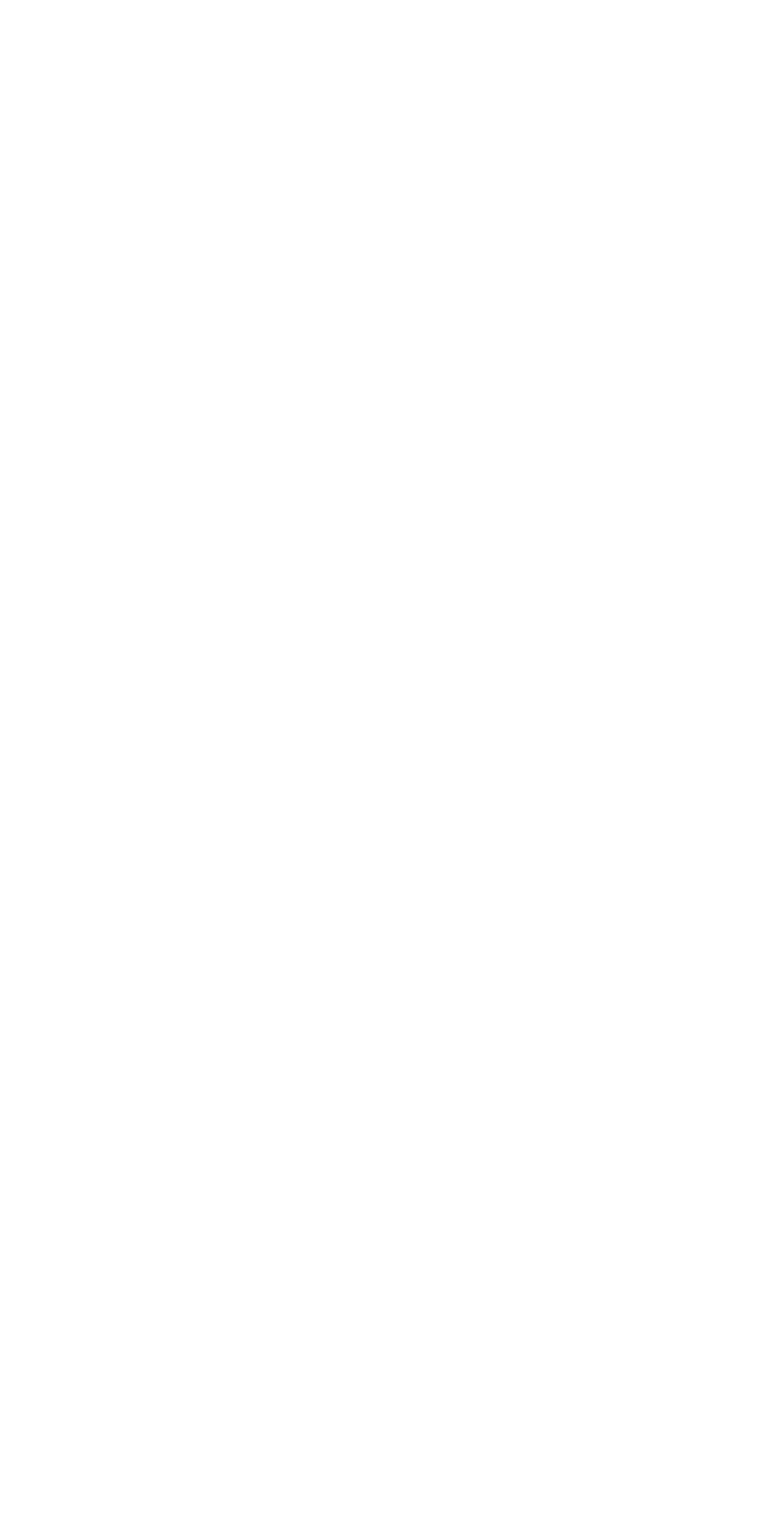
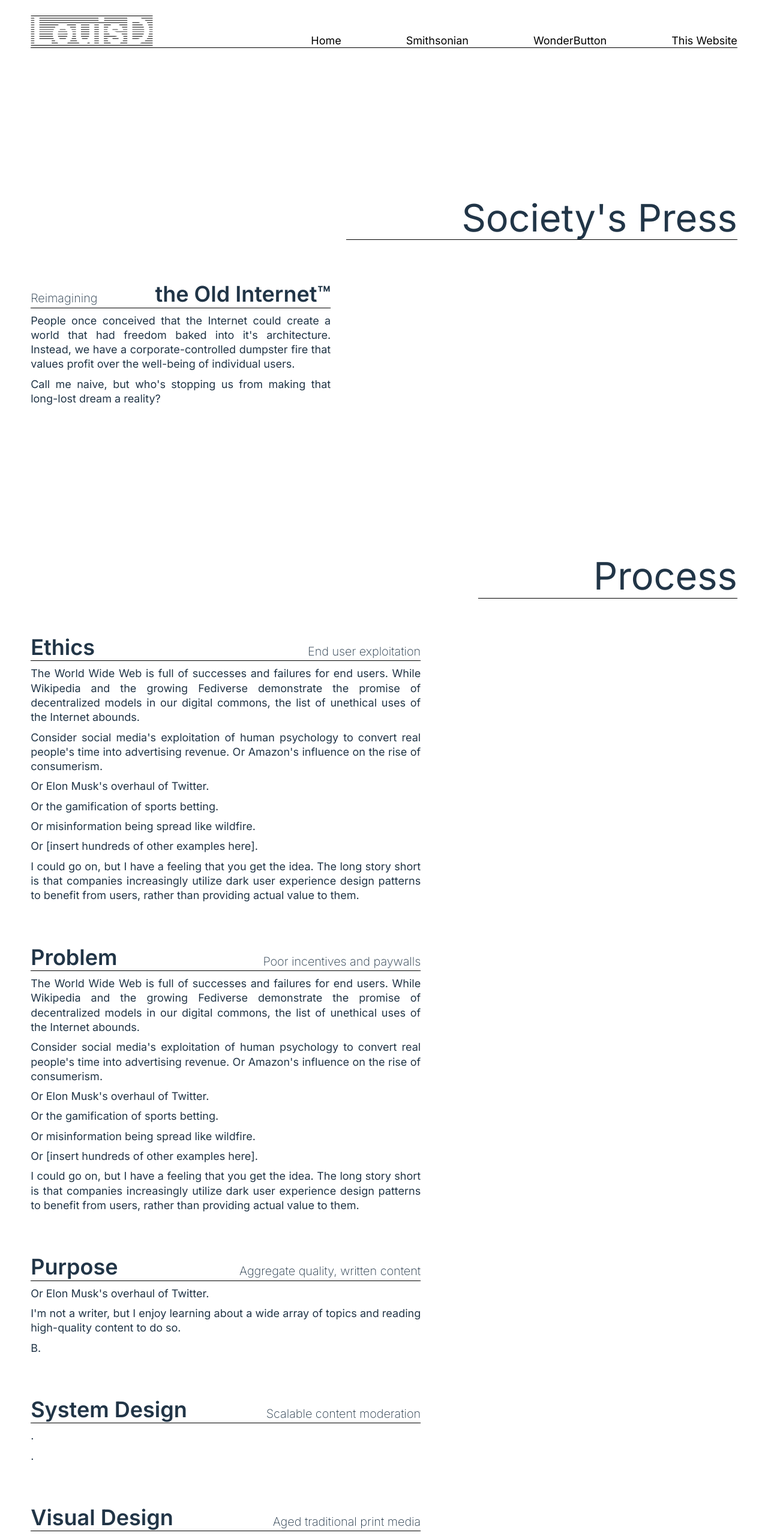
Before and after one commit to louis-driver/louisd-personal-site, a React (Vite) app: page /societys-press in a window 1280 px wide. Before the commit this address had no page. Shown: the top 2566 px of the page at 60% size. Before the commit the page ends 800 px from the top, so only its background shows below. Built offline with nearby package versions, Linux system fonts and the light colour scheme; a web font is replaced by a local one.

Commit message:
Upate Society's Press section styling and link to related page

```diff
--- a/src/components/Router.tsx
+++ b/src/components/Router.tsx
@@ -5,6 +5,7 @@ import Smithsonian from "../pages/Smithsonian";
 import LouisD from "../pages/LouisD";
 import MobileRouting from "../pages/MobileRouting";
 import WonderButton from "../pages/WonderButton";
+import SocietysPress from "../pages/SocietysPress";
 
 function Router() {
 
@@ -14,6 +15,7 @@ function Router() {
                 <Route path="/" element={<App />} />
                 <Route path="/mobileRouting" element={<MobileRouting />} />
                 <Route path="/about" element={<About />} />
+                <Route path="/societys-press" element={<SocietysPress />} />
                 <Route path="/smithsonian" element={<Smithsonian />} />
                 <Route path="/wonderbutton" element={<WonderButton />} />,
                 <Route path="/louisd" element={<LouisD />} />
--- a/src/index.css
+++ b/src/index.css
@@ -49,6 +49,9 @@ table {
 	border-collapse: collapse;
 	border-spacing: 0;
 }
+a {
+  text-decoration: none;
+}
 /* - - - - END Styles Reset - - - - */
 
 :root {
--- a/src/pages/App.tsx
+++ b/src/pages/App.tsx
@@ -35,10 +35,14 @@ function App() {
           <h2 className='societys-press-card-title dynamic-title'>Society's Press: Designing a Digital Commons to Promote Critical Thought and Civil Discourse</h2>
           <div className='exterior-border'>
             <p className='societys-press-card-content'>
-              For my undergraduate thesis, I designed a system for a community-moderated publication platform. The concept to to be an alternative to Medium.com and Substack. The visual inspiration comes from traditional print media and the Enlightment.
+              For my undergraduate thesis, I designed a system for a community-moderated publication platform. The concept is to be an alternative to Medium and Substack. The visual inspiration comes from traditional print media and the Age of Enlightment.
             </p>
           </div>
+          <div className='societys-press-card-metadata'>
+            <span>5-12-2025</span> <Link to="/societys-press" className='societys-press-link'>Learn More</Link>
+          </div>
         </article>
+        <div className='textured-paper-overlay'></div>
       </ProjectSection>
 
       <ProjectSection className="smithsonian">
--- /dev/null
+++ b/src/pages/SocietysPress.tsx
@@ -0,0 +1,84 @@
+import Navbar from '../components/Navbar';
+import Footer from '../components/Footer';
+import Heading from '../components/Heading';
+import HeroSection from '../components/HeroSection';
+import TextSection from '../components/TextSection';
+
+function SocietysPress() {
+    const heroProps = {
+        h3: "Reimagining",
+        h2: "the Old Internet™",
+        paragraphs: [{id: 0, paragraph: "People once conceived that the Internet could create a world that had freedom baked into it's architecture. Instead, we have a corporate-controlled dumpster fire that values profit over the well-being of individual users."},
+          {id: 1, paragraph: "Call me naive, but who's stopping us from making that long-lost dream a reality?"}],
+        children: null
+    }
+
+    const ethicsProps = {
+        h2: "Ethics",
+        h3: "End user exploitation",
+        paragraphs: [{id: 0, paragraph: "The World Wide Web is full of successes and failures for end users. While Wikipedia and the growing Fediverse demonstrate the promise of decentralized models in our digital commons, the list of unethical uses of the Internet abounds. "},
+            {id: 1, paragraph: "Consider social media's exploitation of human psychology to convert real people's time into advertising revenue. Or Amazon's influence on the rise of consumerism."}
+            ,{id: 2, paragraph: "Or Elon Musk's overhaul of Twitter."}
+            ,{id: 2, paragraph: "Or the gamification of sports betting."}
+            ,{id: 2, paragraph: "Or misinformation being spread like wildfire."}
+            ,{id: 2, paragraph: "Or [insert hundreds of other examples here]."}
+            ,{id: 2, paragraph: "I could go on, but I have a feeling that you get the idea. The long story short is that companies increasingly utilize dark user experience design patterns to benefit from users, rather than providing actual value to them."}
+        ]
+    }
+
+    const problemProps = {
+        h2: "Problem",
+        h3: "Poor incentives and paywalls",
+        paragraphs: [{id: 0, paragraph: "The World Wide Web is full of successes and failures for end users. While Wikipedia and the growing Fediverse demonstrate the promise of decentralized models in our digital commons, the list of unethical uses of the Internet abounds. "},
+            {id: 1, paragraph: "Consider social media's exploitation of human psychology to convert real people's time into advertising revenue. Or Amazon's influence on the rise of consumerism."}
+            ,{id: 2, paragraph: "Or Elon Musk's overhaul of Twitter."}
+            ,{id: 2, paragraph: "Or the gamification of sports betting."}
+            ,{id: 2, paragraph: "Or misinformation being spread like wildfire."}
+            ,{id: 2, paragraph: "Or [insert hundreds of other examples here]."}
+            ,{id: 2, paragraph: "I could go on, but I have a feeling that you get the idea. The long story short is that companies increasingly utilize dark user experience design patterns to benefit from users, rather than providing actual value to them."}
+        ]
+    }
+
+    const purposeProps = {
+        h2: "Purpose",
+        h3: "Aggregate quality, written content",
+        paragraphs: [
+            {id: 0, paragraph: "Or Elon Musk's overhaul of Twitter."}
+            ,{id: 1, paragraph: "I'm not a writer, but I enjoy learning about a wide array of topics and reading high-quality content to do so. "}
+            ,{id: 2, paragraph: "B."}
+        ]
+    }
+
+    const systemDesignProps = {
+        h2: "System Design",
+        h3: "Scalable content moderation",
+        paragraphs: [{id: 0, paragraph: "."},
+            {id: 1, paragraph: "."}
+        ]
+    }
+
+    const visualDesignProps = {
+        h2: "Visual Design",
+        h3: "Aged traditional print media",
+        paragraphs: [{id: 0, paragraph: ""},
+            {id: 1, paragraph: ""}
+        ]
+    }
+
+    return (
+        <>
+        <Navbar />
+        <Heading heading="Society's Press" />
+        <HeroSection {...heroProps}/>
+        <Heading heading="Process" />
+        <TextSection {...ethicsProps} />
+        <TextSection {...problemProps} />
+        <TextSection {...purposeProps} />
+        <TextSection {...systemDesignProps} />
+        <TextSection {...visualDesignProps} />
+        <Footer />
+        </>
+    )
+}
+
+export default SocietysPress;
--- a/src/styles/App.css
+++ b/src/styles/App.css
@@ -1,5 +1,5 @@
 :root {
-    --societys-press-light: #D2CBB5;
+    --societys-press-light: #efebdb;
     --societys-press-dark: #323025;
     --smithsonian-background: #F6F1EA;
     --smithsonian-primary: #800039;
@@ -12,6 +12,7 @@
 
 .top-transition, .bottom-transition {
     width: 100dvw;
+    z-index: 100;
 }
 
 .bottom-transition {
@@ -21,11 +22,25 @@
 
 /* Society's Press */
 .societys-press {
+    position: relative;
     display: flex;
     flex-direction: column;
     align-items: center;
     background-color: var(--societys-press-light);
     color: var(--societys-press-dark);
+}
+
+.textured-paper-overlay {
+    position: absolute;
+    top: 0;
+    bottom: 0;
+    left: 0;
+    right: 0;
+    mix-blend-mode: multiply;
+    background-repeat: repeat;
+    pointer-events: none;
+    background-image: url("/public/textured-paper.jpg");
+    opacity: 30%;
 }
 
 .societys-press-card {
@@ -57,6 +72,24 @@
     border-top: 2px solid var(--societys-press-dark);
     border-bottom: 2px solid var(--societys-press-dark);
     padding: 0.5em;
+}
+
+.societys-press-card-metadata {
+    display: flex;
+    justify-content: space-between;
+    font-size: 22px;
+    padding: 0.5em;
+    font-family: 'Newsreader', serif;
+}
+
+.societys-press-link {
+    color: var(--societys-press-dark);
+    font-style: italic;
+    letter-spacing: 1px;
+}
+
+.societys-press-link:hover {
+    letter-spacing: 0;
 }
 
 /* END Society's Press */
```
Also changed, not shown: 1 other file (tests, documents, lock files or other folders).
